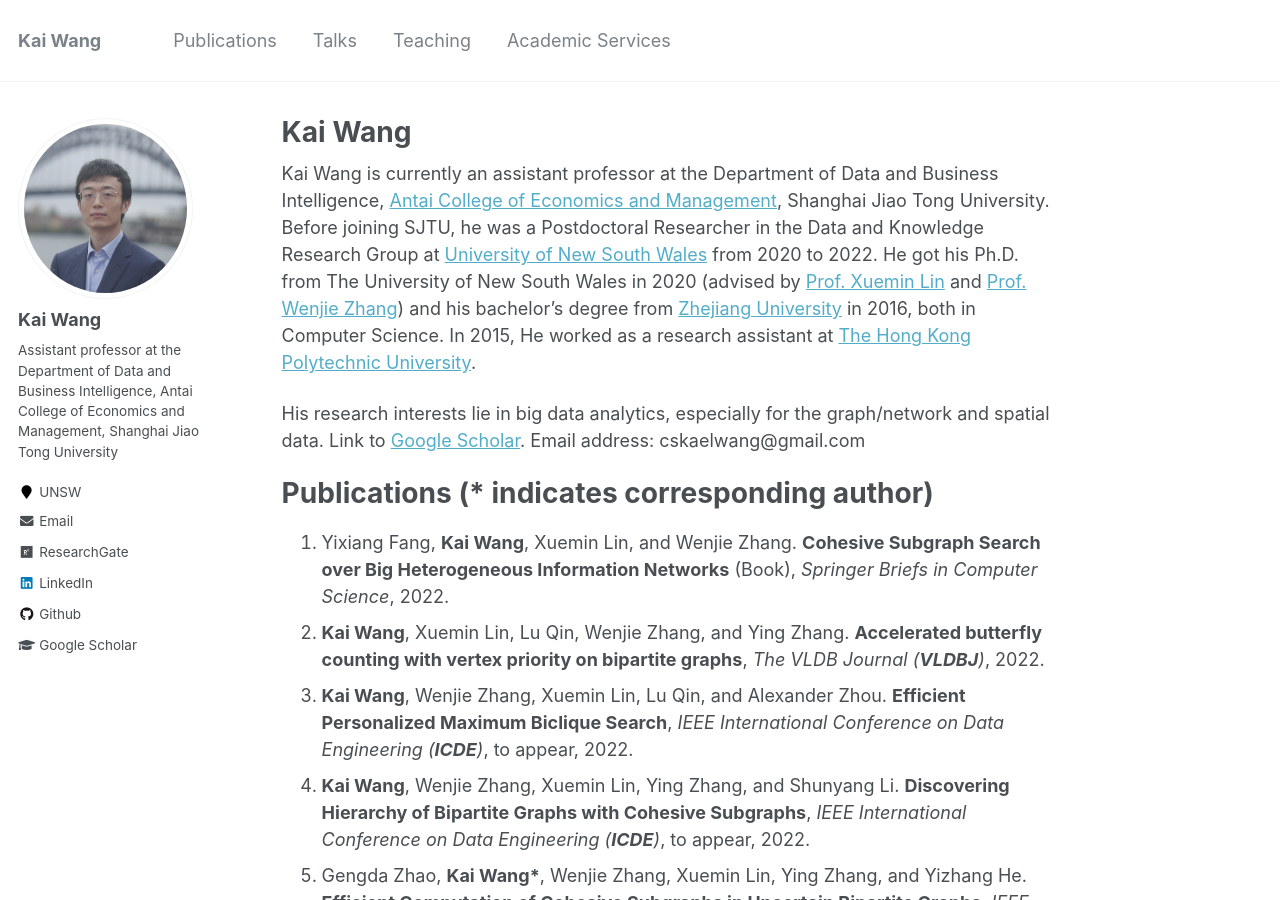
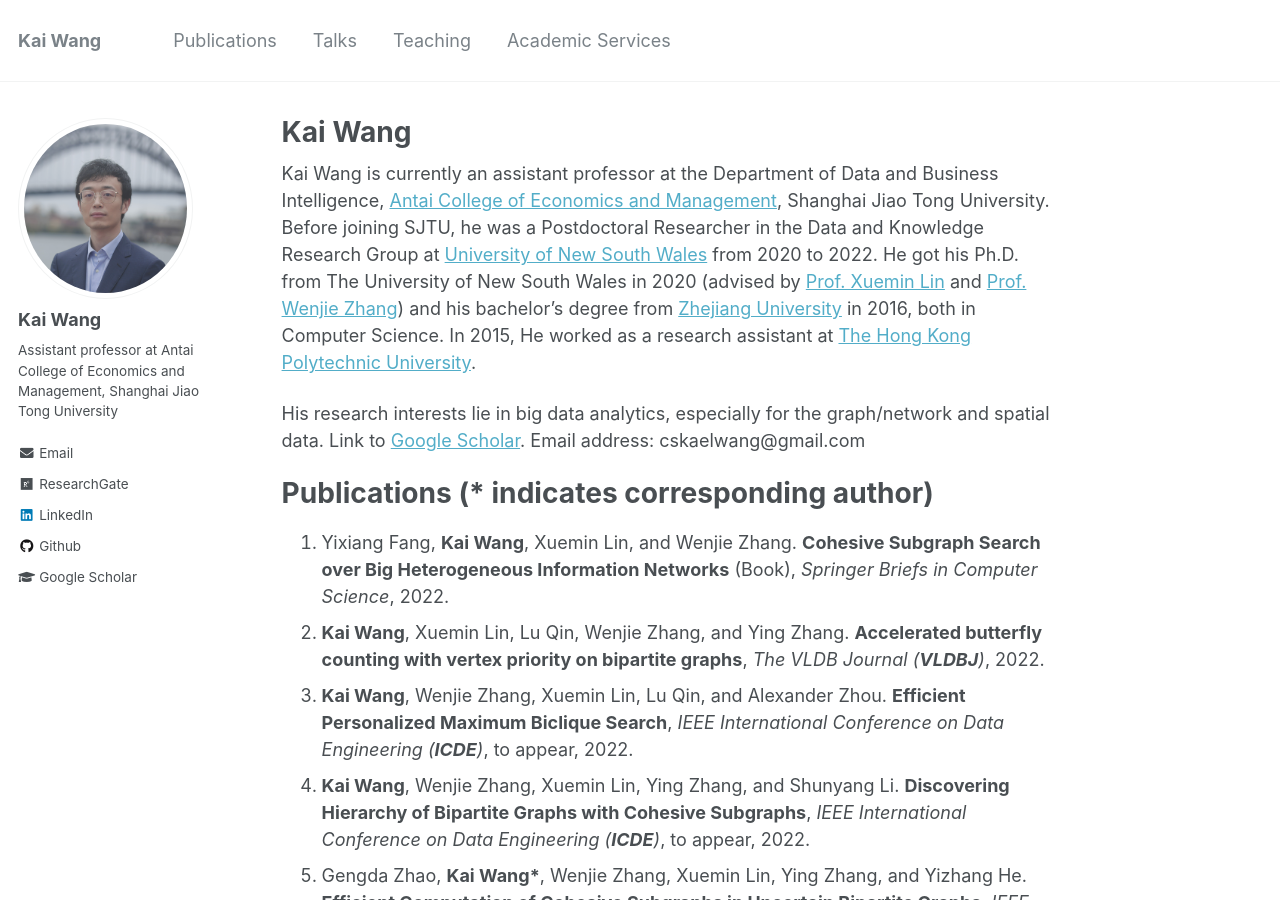
Before and after one commit to cs-kaiwang/cs-kaiwang.github.io, a Jekyll site: the page built from _pages/about.md, in a window 1280 px wide and 900 px high. Built offline with Jekyll 4.4.1, drawn with Linux system fonts in a browser that asks for light colours.

Commit message:
change the profile

```diff
--- a/_config.yml
+++ b/_config.yml
@@ -82,8 +82,7 @@ analytics:
 author:
   name             : "Kai Wang"
   avatar           : "profile.png"
-  bio              : "Assistant professor at the Department of Data and Business Intelligence, Antai College of Economics and Management, Shanghai Jiao Tong University"
-  location         : "UNSW"
+  bio              : "Assistant professor at Antai College of Economics and Management, Shanghai Jiao Tong University"
   employer         :
   pubmed           :
   googlescholar    : "https://scholar.google.com/citations?user=G4DiwTIAAAAJ&hl=zh-CN"
```
